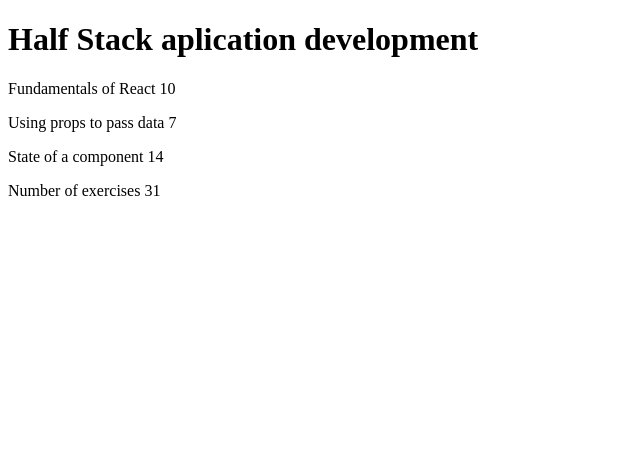
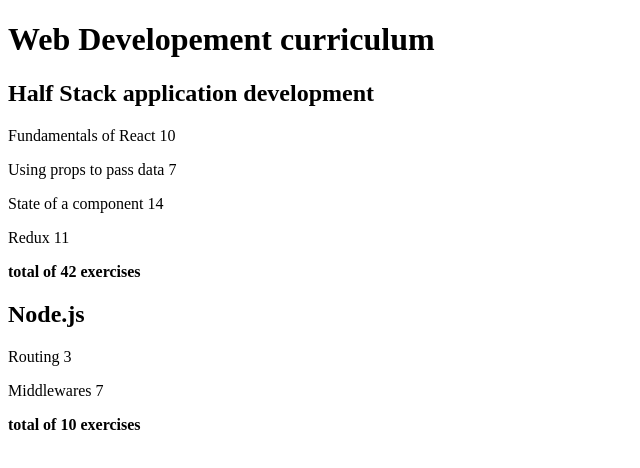
Before and after one commit to jeramie-santos/FullStack-Exercise-Submissions, a React (Vite) app in the folder part1/courseinfo/: page / in a window 1280 px wide. Shown: the top 468 px of the page, without its empty margins (0-640 px from the left). Built offline with nearby package versions, Linux system fonts and the light colour scheme.

Commit message:
updated course info and added components for part 2 exercises

```diff
--- a/part1/courseinfo/src/App.jsx
+++ b/part1/courseinfo/src/App.jsx
@@ -1,62 +1,56 @@
-const Header = (propsHeader) => {
-  return (
-    <>
-      <h1>{propsHeader.course.name}</h1>
-    </>
-  )
-}
-
-const Part = (propsPart) => {
-  return (
-    <p>
-        {propsPart.part} {propsPart.exercises}
-    </p>
-  )
-}
-
-const Content = (propsContent) => {
-  return (
-    <>
-      <Part part={propsContent.course.parts[0].name} exercises={propsContent.course.parts[0].exercises}/>
-      <Part part={propsContent.course.parts[1].name} exercises={propsContent.course.parts[1].exercises}/>
-      <Part part={propsContent.course.parts[2].name} exercises={propsContent.course.parts[2].exercises}/>
-    </>
-  )
-}
-
-const Total = (propsTotal) => {
-  return (
-    <>
-      <p>Number of exercises {propsTotal.course.parts[0].exercises + propsTotal.course.parts[1].exercises + propsTotal.course.parts[2].exercises}</p>
-    </>
-  )
-}
-
-
+import Course from "./components/Course"
 
 const App = () => {
-  const course = {
-    name: 'Half Stack aplication development',
-    parts: [{
+
+  const courses = [
+    {
+    id: 1,
+    name: 'Half Stack application development',
+    parts: [
+      {
         name: 'Fundamentals of React',
-      exercises: 10
+        exercises: 10,
+        id: 1
       },
       {
         name: 'Using props to pass data',
-      exercises: 7
+        exercises: 7,
+        id: 2
       },
       {
         name: 'State of a component',
-      exercises: 14
+        exercises: 14,
+        id: 3
+      },
+      {
+        name: 'Redux',
+        exercises: 11,
+        id: 4
+      }
+    ]
+    },
+    {
+      name: 'Node.js',
+      id: 2,
+      parts: [
+        {
+          name: 'Routing',
+          exercises: 3,
+          id: 1
+        },
+        {
+          name: 'Middlewares',
+          exercises: 7,
+          id: 2
         }
       ]
     }
+  ]
 
   return (
-    <div>
-      <Header course={course}/>
-      <Content course={course}/>
-      <Total course={course} />
+    <div className="main-container">
+      <h1>Web Developement curriculum</h1>
+      <Course courses={courses} />
     </div>
   )
 }
--- /dev/null
+++ b/part1/courseinfo/src/components/Course.jsx
@@ -0,0 +1,25 @@
+import Header from "./Header";
+import Part from "./Part";
+import Total from "./Total";
+
+const Course = ({courses}) => {
+  console.log(courses);
+
+  return (
+      <>
+        {courses.map(course => {
+          return (
+            <div key={course.id}>
+              <Header headerName={course.name} />
+                {course.parts.map((part) => {
+                  return <Part key={part.id} part={part}/>
+                })}
+              <Total course={course}/>
+            </div>
+          )
+        })}
+      </>
+    )
+}
+
+export default Course;
--- /dev/null
+++ b/part1/courseinfo/src/components/Header.jsx
@@ -0,0 +1,9 @@
+const Header = (props) => {
+    return (
+    <>
+      <h2>{props.headerName}</h2>
+    </>
+  )
+}
+
+export default Header;
--- /dev/null
+++ b/part1/courseinfo/src/components/Part.jsx
@@ -0,0 +1,9 @@
+const Part = ({part}) => {
+  return (
+    <p>
+        {part.name} {part.exercises}
+    </p>
+  )
+}
+
+export default Part;
--- /dev/null
+++ b/part1/courseinfo/src/components/Total.jsx
@@ -0,0 +1,13 @@
+const Total = ({course}) => {
+  const parts = course.parts;
+
+  const totalExercise = parts.reduce((sum, num) => sum + num.exercises ,0)
+
+  return (
+    <>
+      <b>total of {totalExercise} exercises</b>
+    </>
+  )
+}
+
+export default Total;
```
Also changed, not shown: 1 other file (tests, documents, lock files or other folders). Lines whose indentation alone changed are shown as unchanged.
